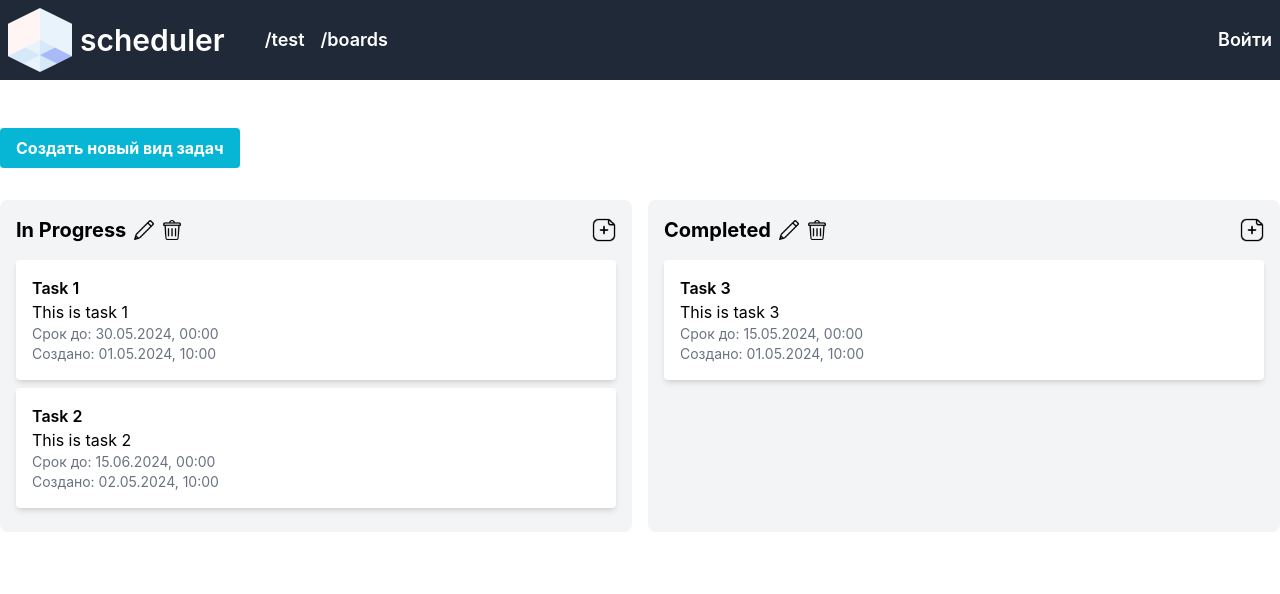
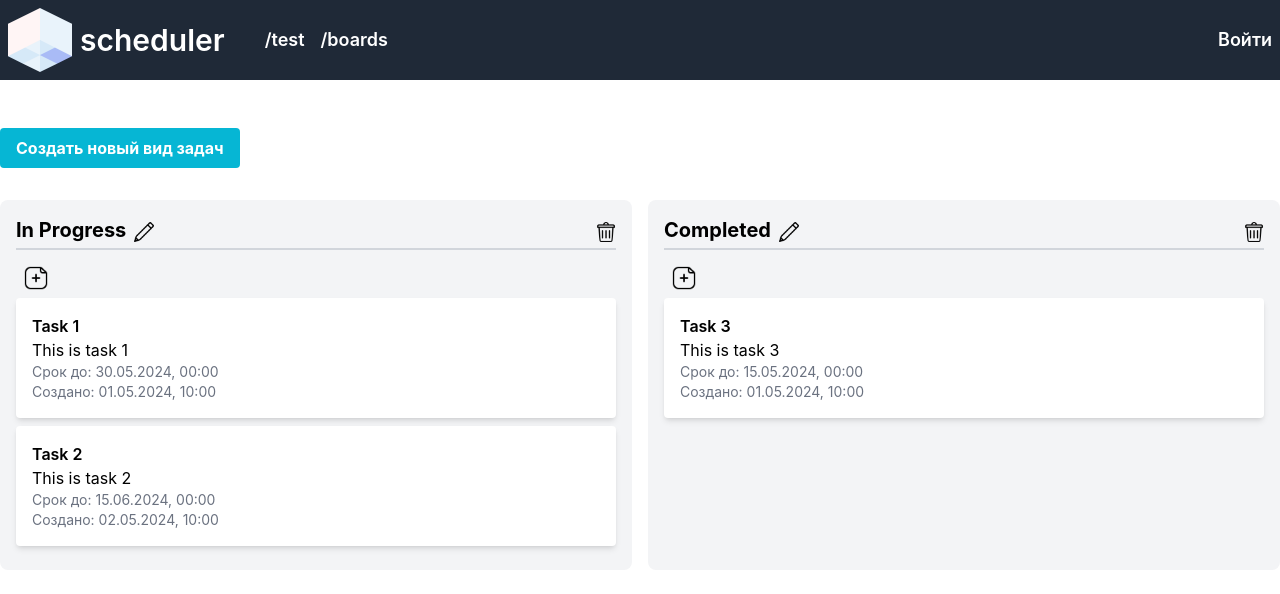
Before and after one commit to OlyuninVyacheslav/scheduler, a React (Create React App) app in the folder frontend/: page /test in a window 1280 px wide. Shown: the top 594 px of the page. Built offline with nearby package versions, Linux system fonts and the light colour scheme; no server answers.

Commit message:
task-type visual upgrade

```diff
--- a/frontend/src/components/TaskType.js
+++ b/frontend/src/components/TaskType.js
@@ -79,7 +79,8 @@ const TaskType = ({ type, moveTask }) => {
           </>
         ) : (
           <>
-            <div className="flex item-center">
+            <div className="flex items-center justify-between border-b-2 border-gray-300 pb-1 w-full">
+              <div className="flex items-center flex-grow">
                 <h2 className="text-xl font-bold">{type.name}</h2>
                 <img
                   src={require("../pictures/edit.png")}
@@ -87,6 +88,8 @@ const TaskType = ({ type, moveTask }) => {
                   className="cursor-pointer h-5 mt-1 ml-2"
                   onClick={() => setIsEditing(true)}
                 />
+              </div>
+              <div>
                 <img
                   src={require("../pictures/delete.png")}
                   alt="Delete Type"
@@ -94,16 +97,17 @@ const TaskType = ({ type, moveTask }) => {
                   onClick={() => setIsDeleteModalOpen(true)}
                 />
               </div>
-            <div className="flex items-center">
+            </div>
+          </>
+        )}
+      </div>
+      <div className="mb-2 flex items-center">
         <img
           src={require("../pictures/add.png")}
           alt="Add Task"
           className="cursor-pointer h-6 ml-2"
           onClick={handleOpenModal}
         />
-            </div>
-          </>
-        )}
       </div>
       {type.tasks.map(task => (
         <TaskCard key={task.id} task={task} />
```
Lines whose indentation alone changed are shown as unchanged.
